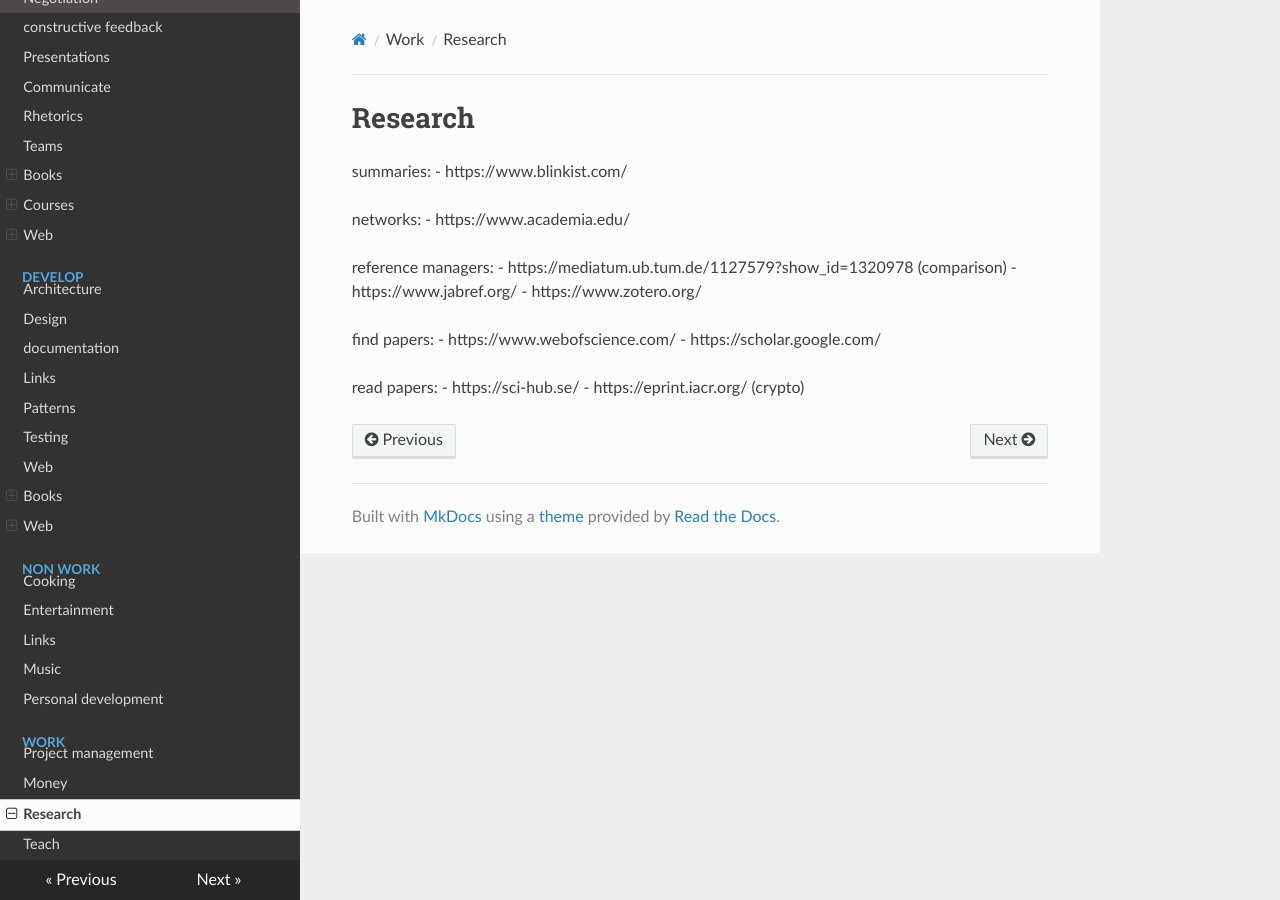
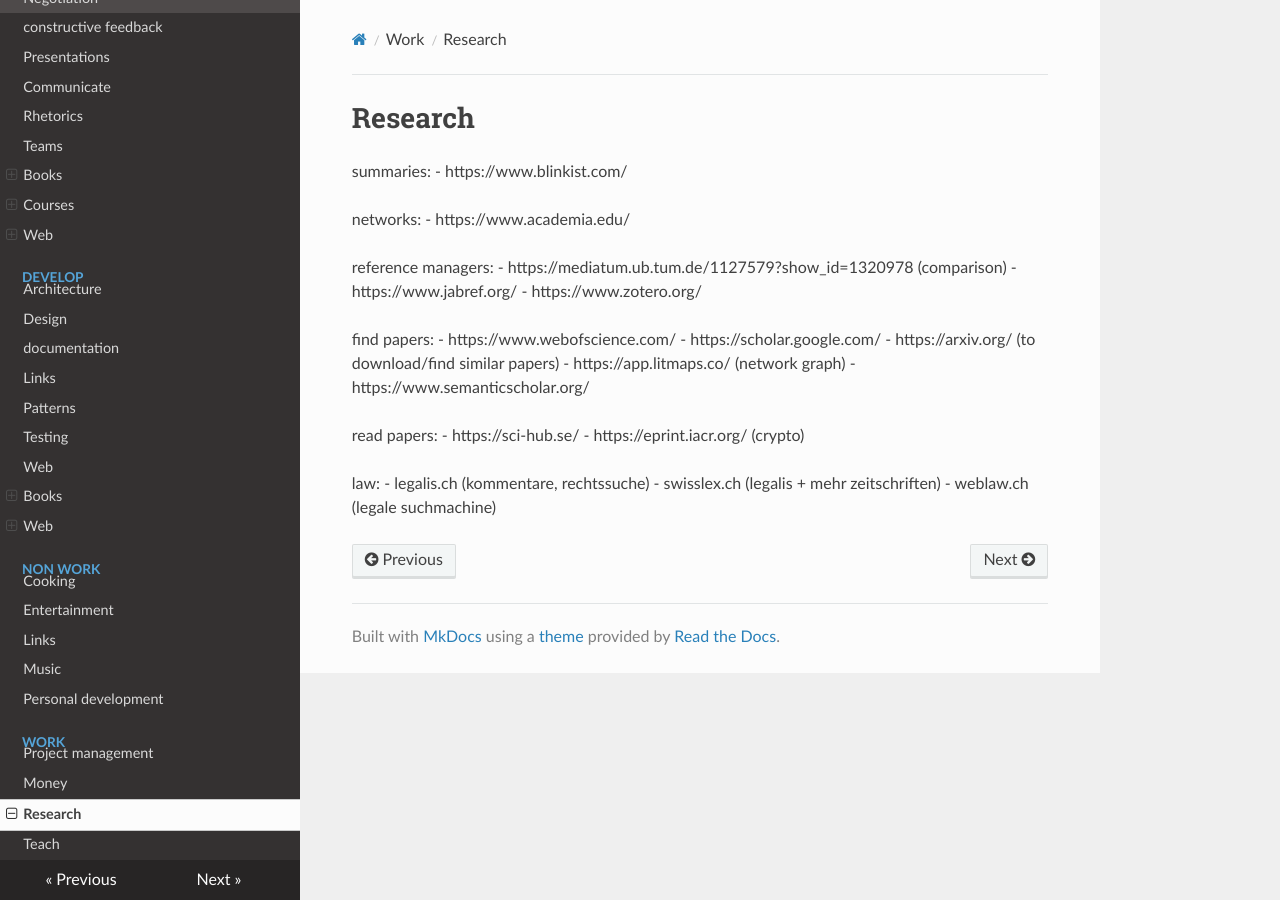
Before and after one commit to famoser/docs, an MkDocs documentation site: the page built from docs/work/research.md, in a window 1280 px wide. Built offline with MkDocs 1.6.1, drawn with Linux system fonts in a browser that asks for light colours; nearby versions of some CDN libraries.

Commit message:
Add research sources

```diff
--- a/docs/work/research.md
+++ b/docs/work/research.md
@@ -14,7 +14,15 @@
 find papers:
 - https://www.webofscience.com/
 - https://scholar.google.com/
+- https://arxiv.org/ (to download/find similar papers)
+- https://app.litmaps.co/ (network graph)
+- https://www.semanticscholar.org/
 
 read papers:
 - https://sci-hub.se/
 - https://eprint.iacr.org/ (crypto)
+
+law:
+- legalis.ch (kommentare, rechtssuche)
+- swisslex.ch (legalis + mehr zeitschriften)
+- weblaw.ch (legale suchmachine)
```
